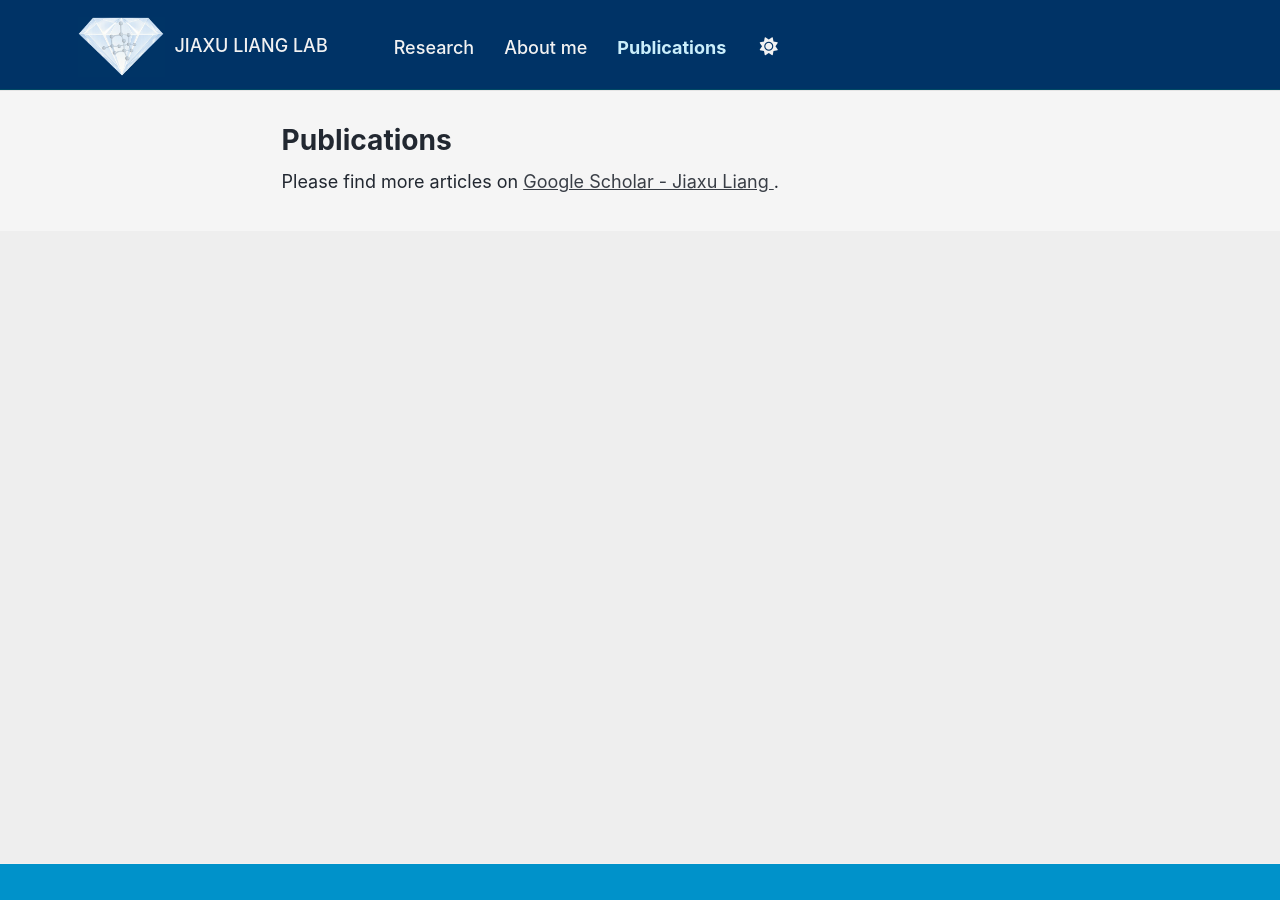
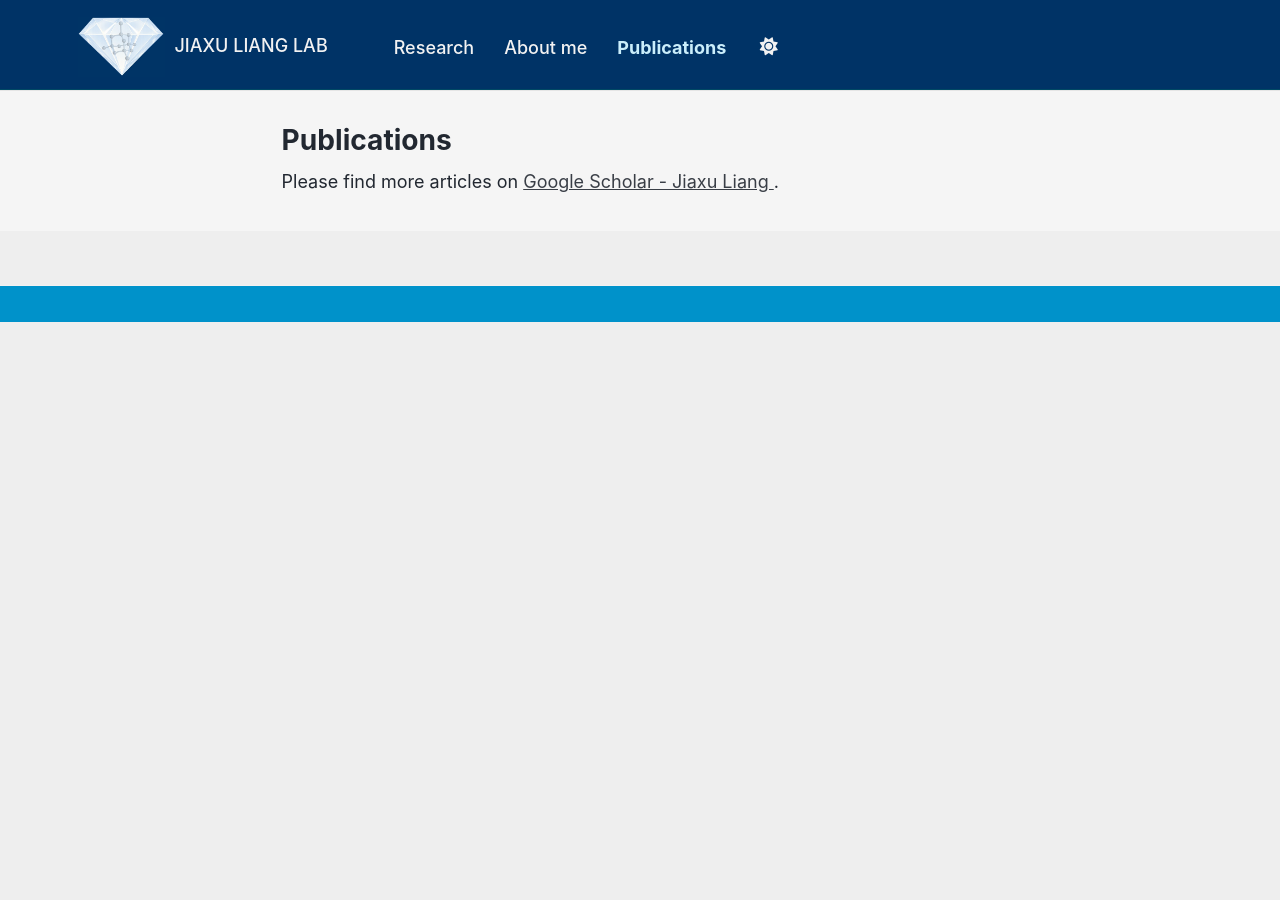
Before and after one commit to liangjiaxu-research/liangjiaxu-research.github.io, a Jekyll site: the page built from _pages/publications.html, in a window 1280 px wide. Built offline with Jekyll 4.4.1, drawn with Linux system fonts in a browser that asks for light colours; a script bundle is joined from its source files by our own code; library files that are not in the unit come from our copies.

Commit message:
Update _custom.scss

```diff
--- a/_sass/_custom.scss
+++ b/_sass/_custom.scss
@@ -76,6 +76,10 @@ body {
     background-size: cover;
     background: #f5f5f5;
     background-attachment: fixed;
+    padding-top: 80px;
+    padding-right: 0px;
+    padding-bottom: 0px;
+    padding-left: 0px;
 }
 
 /* 导航栏设置 */
@@ -141,6 +145,10 @@ body {
     transition: 0.2s ease-in-out;
 }
 
+.page__footer {
+    position: static !important;
+}
+
 /* CV页表格 */
 .cv-table {
     width: 100%;
```
